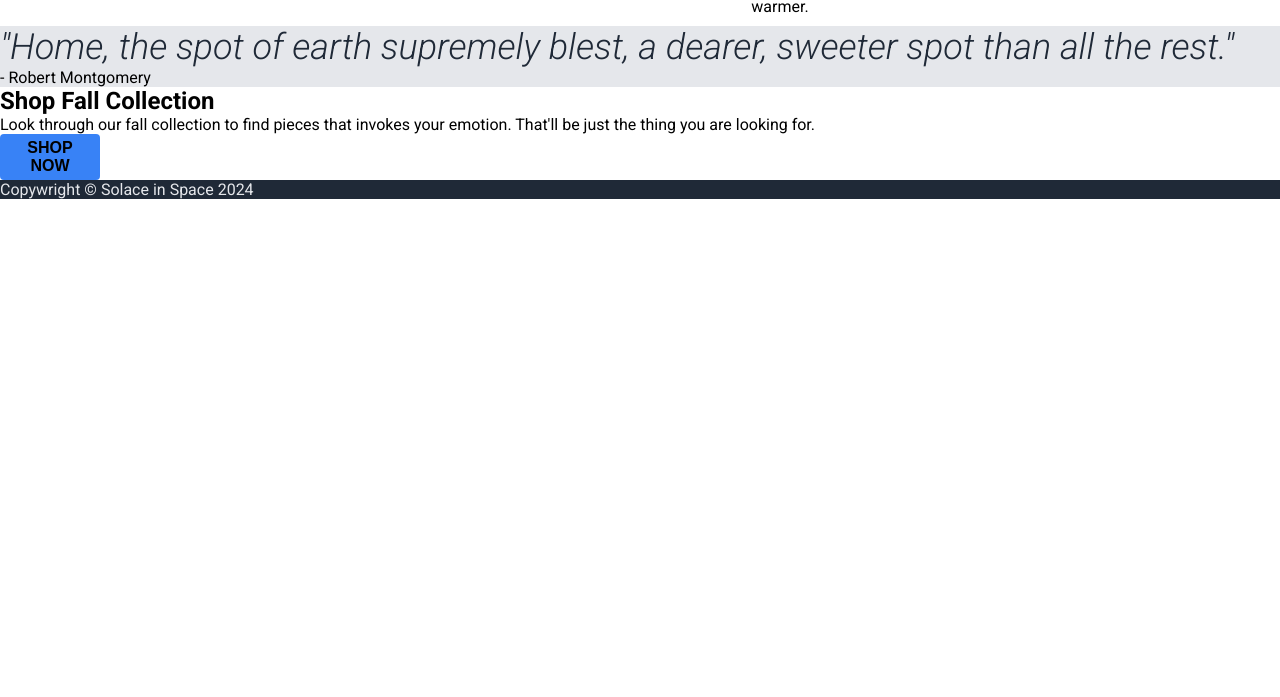
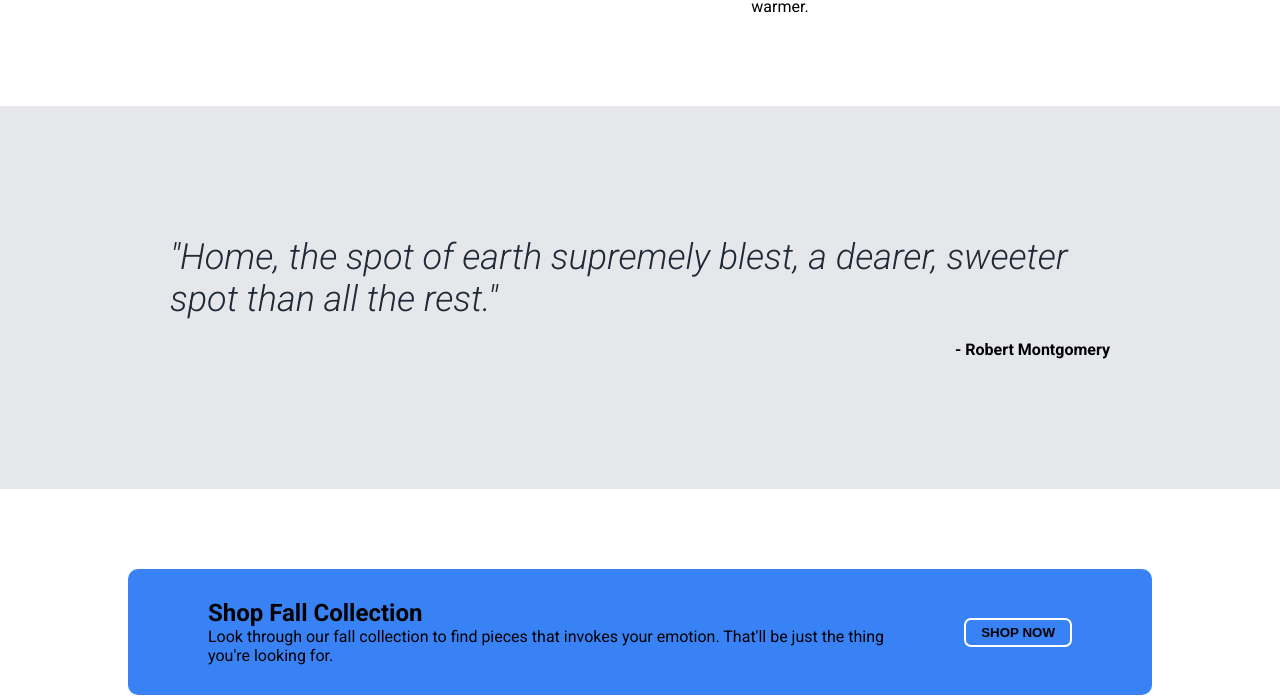
Before and after one commit to isaacnewtonthe2nd/Odin-first-webpage, a plain HTML site: page index.html in a window 1280 px wide. Shown: the part 946-1643 px from the top of the page. Before the commit the page ends 1145 px from the top, so only its background shows below. Drawn offline with Linux system fonts and the light colour scheme.

Commit message:
Complete container three, four, and the footer using flex and custom layout. Add alt text.

```diff
--- a/index.html
+++ b/index.html
@@ -26,40 +26,42 @@
         <p class="hero-secondary-text">At solace in space, Autumn is the season we make our homes feel warm, cozy, and ready for the holidays.</p>
         <button>Sign up</button>
       </div>
-      <img src="./images/pexels-wendywei-20337840.jpg">
+      <img src="./images/pexels-wendywei-20337840.jpg" alt="A high ceiling living room with large windows in the city">
     </div>
 
-    <div class="container-two">
+    <div id="inspiration" class="container-two">
       <p class="cont-two-header">Autumn Home Decor Tips</p>
       <div class="card-container">
         <div class="card">
-          <img src="./images/candle.jpg">
+          <img src="./images/candle.jpg" alt="A candle on a coaster">
           <p>Create a warm and inviting glow with candles. And they smell great!</p>
         </div>
         <div class="card">
-          <img src="./images/textile-pillows.jpg">
+          <img src="./images/textile-pillows.jpg" alt="A cozy couch and chair lounge next to a window">
           <p>Switch out textiles and throw pillows. Colors that mimic autumn leaves are great.</p>
         </div>
         <div class="card">
-          <img src="./images/lamp.jpg">
+          <img src="./images/lamp.jpg" alt="An ambient lamp on a nightstand in an attic with big windows">
           <p>Add more ambient lighting with sconces and portable lamps. These make your space feel warmer.</p>
         </div>
         <div class="card">
-          <img src="./images/rug.jpg">
+          <img src="./images/rug.jpg" alt="A couch with a couch cover on a soft rug">
           <p>Roll out some cozy rug underfoot for style and warmth.</p>
         </div>
       </div>
     </div>
 
-    <div class="container-three">
-      <p class="cont-three-quote">"Home, the spot of earth supremely blest, a dearer, sweeter spot than all the rest."</p>
-      <p>- Robert Montgomery</p>
+    <div id="quote" class="container-three">
+      <div class="cont-three-text">
+        <p class="cont-three-quote">"Home, the spot of earth supremely blest, a dearer, sweeter spot than all the rest."</p>
+        <p class="author">- Robert Montgomery</p>
+      </div>
     </div>
 
-    <div class="container-four">
+    <div id="shop" class="container-four">
       <div class="cont-four-left">
         <h2>Shop Fall Collection</h2>
-        <p>Look through our fall collection to find pieces that invokes your emotion. That'll be just the thing you are looking for.</p>
+        <p>Look through our fall collection to find pieces that invokes your emotion. That'll be just the thing you're looking for.</p>
       </div>
       <button>SHOP NOW</button>
     </div>
--- a/style.css
+++ b/style.css
@@ -1,6 +1,7 @@
 * {
   box-sizing: border-box;
   margin: 0px;
+  scroll-behavior: smooth;
 }
 
 @import url('https://fonts.googleapis.com/css2?family=Roboto:ital,wght@0,100;0,300;0,400;0,500;0,700;0,900;1,100;1,300;1,400;1,500;1,700;1,900&display=swap');
@@ -13,7 +14,7 @@ body {
   flex-direction: column;
 }
 
-button {
+.container-one button {
   font-size: 16px;
   max-width: 100px;
   padding: 5px 15px;
@@ -126,8 +127,13 @@ img {
 }
 
 .container-three {
+  margin-top: 80px;
   background-color: #e5e7eb;
+  padding: 70px;
+}
 
+.cont-three-text {
+  padding: 60px 100px;
 }
 
 .cont-three-quote {
@@ -137,10 +143,41 @@ img {
   color: #1f2937;
 }
 
+.author {
+  font-weight: bold;
+  text-align: right;
+  padding-top: 20px;
+}
+
 .container-four {
+  display: flex;
+  justify-content: space-between;
+  align-items: center;
+  flex-wrap: wrap;
+  gap: 10px;
+  background-color: #3882f6;
+  margin: 80px auto;
+  max-width: 80vw;
+  border-radius: 10px;
+  padding: 30px 80px;
+}
+
+.cont-four-left {
+  max-width: 700px;
+}
+
+.container-four button {
+  background-color: #3882f6;
+  border: 2px solid white;
+  border-radius: 7px;
+  font-weight: bold;
+  padding: 5px 15px;
+  min-width: 100px;
 }
 
 .footer {
+  text-align: center;
   background-color: #1f2937;
   color: #e5e7eb;
+  padding: 30px;
 }
```
